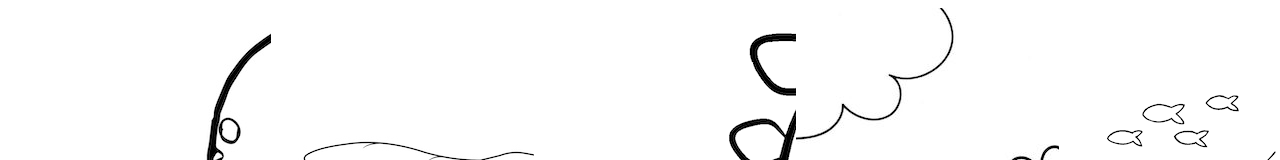
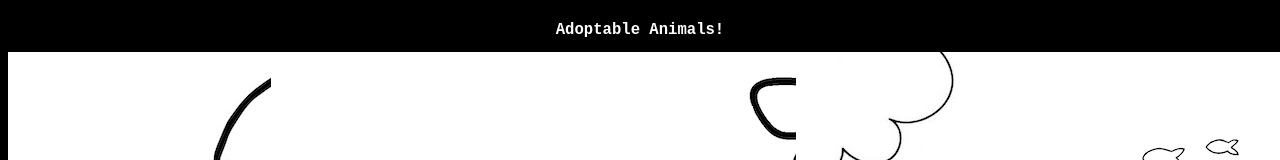
Before and after one commit to alexiusvdt/animal-shelter, a plain HTML site: page index.html in a window 1280 px wide. Shown: the top 160 px of the page. Drawn offline with Linux system fonts and the light colour scheme.

Commit message:
fixed CSS & columns
Co-authored-by: Kirsten Opstad <kirsten.opstad@gmail.com>

```diff
--- a/css/styles.css
+++ b/css/styles.css
@@ -1,6 +1,7 @@
-.body {
+body {
   font-family: monospace;
   background: black;
+  color: white;
   }
 
 .animal-profile {
@@ -17,6 +18,8 @@
   float: center; */
 }
 
-.h2 {
+h2 {
+  font-size: larger;
+  text-align: center;
   column-span: all;
 }
--- a/index.html
+++ b/index.html
@@ -6,6 +6,7 @@
 </head>
 <body>
   <div class="animal-profile">
+    <h2>Adoptable Animals!</h2>
     <img src="img/dino-1.jpg">
     <p>This is Reginald the Dino. He is a herbivore and has a playful personality. Up to date on all of his shots and requires little training. A perfect starter pet!</p>
     <img src="img/dino-2.jpg">
```
